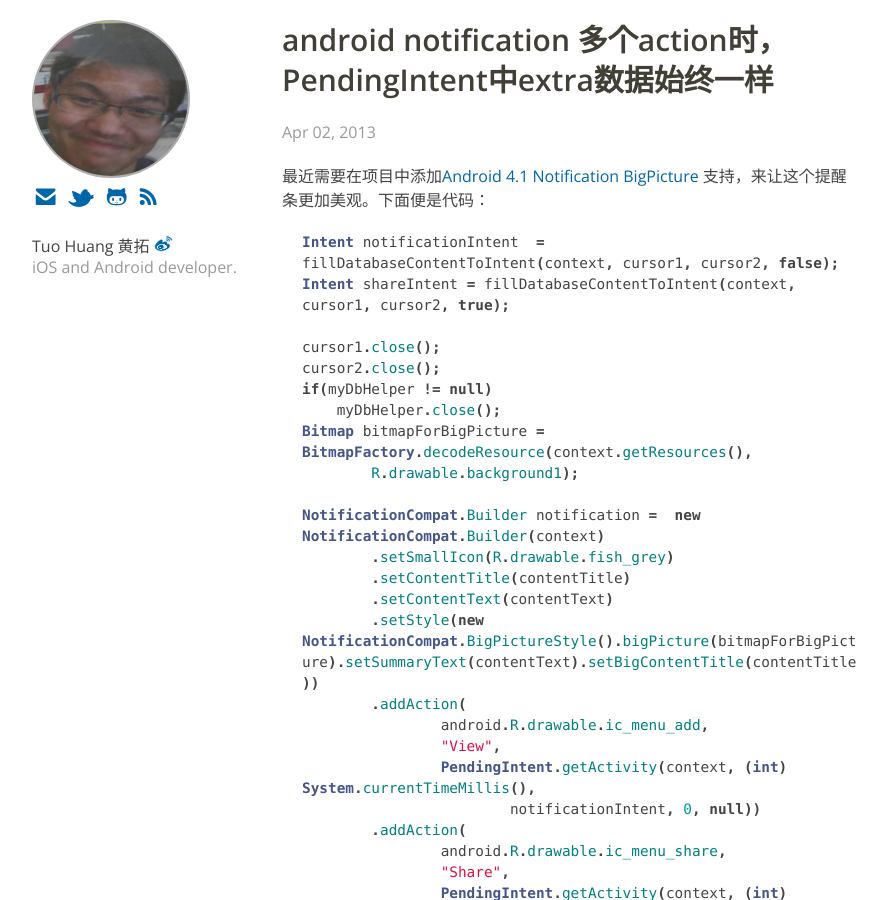
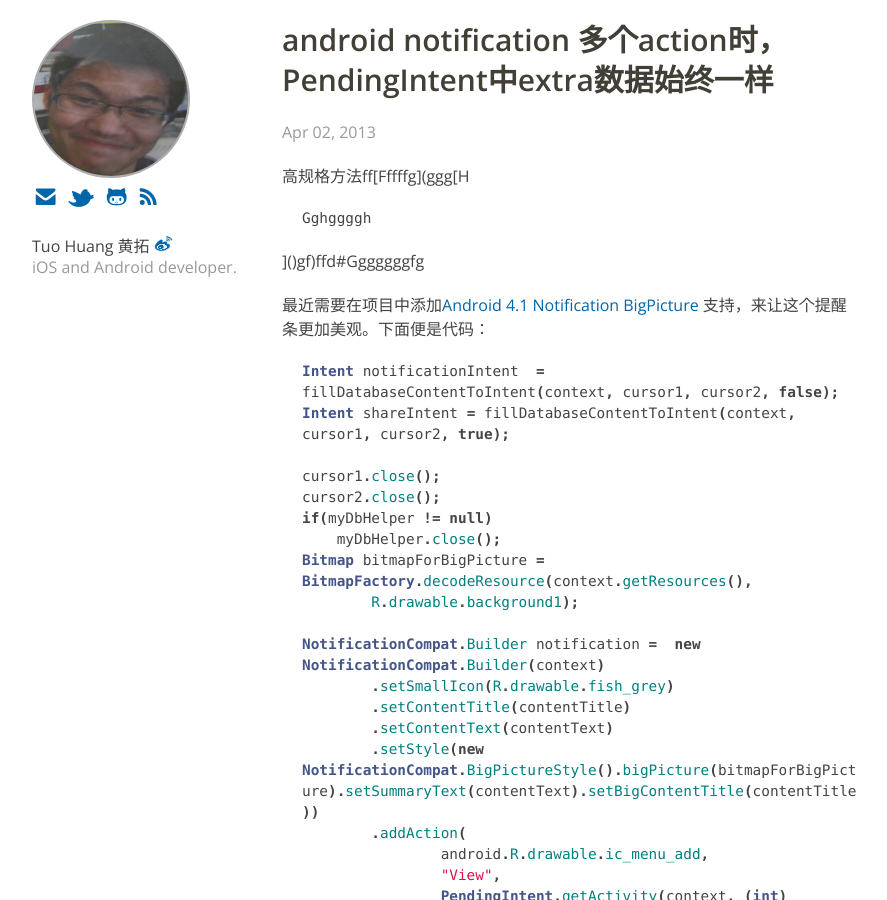
Before and after one commit to tuo/tuo.github.io, a Jekyll site: the page built from _posts/2013-04-02-android-notification-pendingintent-doesnt-work.md, in a window 1280 px wide and 900 px high. Shown: the whole window, without its empty margins (138-1025 px from the left). Built offline with Jekyll 4.4.1, drawn with Linux system fonts in a browser that asks for light colours; comment, search, counter and statistics services are not loaded.

Commit message:
Updated :_posts/2013-04-02-android-notification-pendingintent-doesnt-work.md

```diff
--- a/_posts/2013-04-02-android-notification-pendingintent-doesnt-work.md
+++ b/_posts/2013-04-02-android-notification-pendingintent-doesnt-work.md
@@ -6,6 +6,9 @@ published: true
 tags:
 - android #tags go here: space-separated string
 ---
+高规格方法ff[Fffffg](ggg[H{% highlight Gghgfg %}
+Gghggggh
+{% endhighlight %}]()gf)ffd#Gggggggfg
 
 最近需要在项目中添加[Android 4.1 Notification BigPicture](http://capdroid.wordpress.com/2012/07/16/android-4-1-jelly-beans-notification-tutorial-part-ii/) 支持，来让这个提醒条更加美观。下面便是代码：
 {% highlight java %}
```
